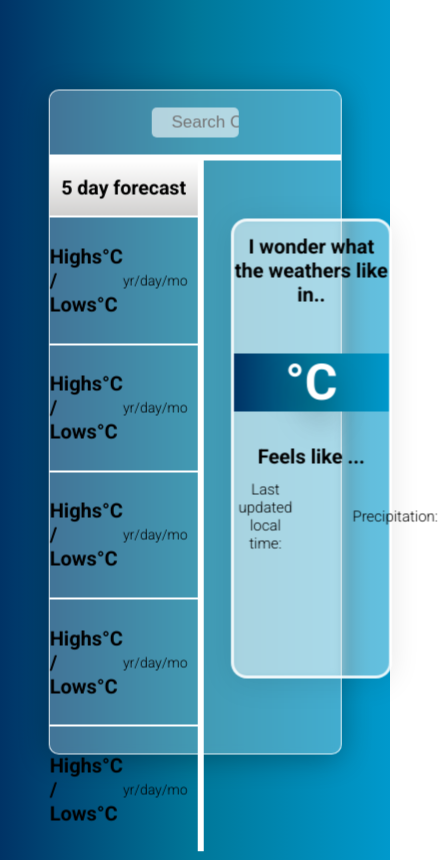
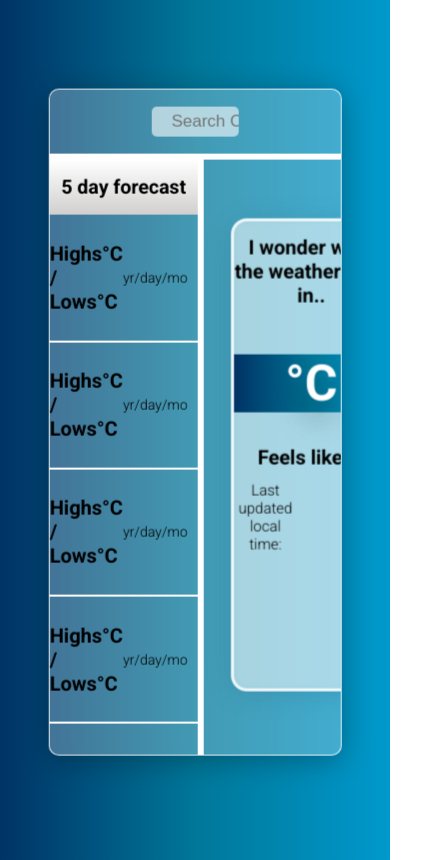
Before and after one commit to GeorgeFlood/weatherApp-react, a React (Create React App) app: page / in a window 390 px wide. Shown: the whole page, 438 px wide, since content can reach past the window. Built offline with nearby package versions, Linux system fonts and the light colour scheme.

Commit message:
trying to fix responsive behaviour

```diff
--- a/src/scss/_forcast.scss
+++ b/src/scss/_forcast.scss
@@ -1,7 +1,8 @@
 .forcastContainer {
   display: flex;
   flex: 70%;
-  height: 57.5rem;
+  // height: 57.5rem;
+  height: 70vh;
 }
 
 .forcast-card {
--- a/src/scss/_layout.scss
+++ b/src/scss/_layout.scss
@@ -28,17 +28,13 @@ body {
   top: 50%;
   left: 50%;
   transform: translate(-50%, -50%);
-  width: 75%;
-  height: 78.8%;
+  width: 75vw;
+  height: 79vh;
   background: rgba(255, 255, 255, 0.26);
   border-radius: 10px;
   box-shadow: 0 4px 30px rgba(0, 0, 0, 0.3);
   backdrop-filter: blur(5px);
   -webkit-backdrop-filter: blur(5px);
   border: 1px solid rgba(255, 255, 255, 0.84);
-
-  @include respond(big-desk) {
-    width: 65%;
-    height: 80rem;
-  }
+  overflow: hidden;
 }
--- a/src/scss/_weatherInfo.scss
+++ b/src/scss/_weatherInfo.scss
@@ -9,23 +9,12 @@
   text-align: center;
   font-size: 1.3rem;
   width: 100%;
-
-  &::after {
-    content: "";
-    position: relative;
-    height: 50rem;
-    width: 50rem;
-    background-color: red;
-    color: red;
-    top: 0;
-    left: 0;
-  }
 }
 
 .weatherInfoContainer {
   display: flex;
   flex-direction: column;
-  justify-content: space-around;
+  justify-content: space-between;
   background-color: none;
   border-right: 6px solid #ffffff;
   flex: 30%;
@@ -52,8 +41,8 @@
     transition: all ease-in-out 0.2s;
   }
 
-  &:not(:first-child) {
-    border-top: 2px solid #ffffff;
+  &:not(:last-child) {
+    border-bottom: 2px solid #ffffff;
   }
 
   &:hover {
--- a/src/styles/main.css
+++ b/src/styles/main.css
@@ -28,20 +28,15 @@ body {
   top: 50%;
   left: 50%;
   transform: translate(-50%, -50%);
-  width: 75%;
-  height: 78.8%;
+  width: 75vw;
+  height: 79vh;
   background: rgba(255, 255, 255, 0.26);
   border-radius: 10px;
   box-shadow: 0 4px 30px rgba(0, 0, 0, 0.3);
   backdrop-filter: blur(5px);
   -webkit-backdrop-filter: blur(5px);
   border: 1px solid rgba(255, 255, 255, 0.84);
-}
-@media (min-width: 112.5em) {
-  .container {
-    width: 65%;
-    height: 80rem;
-  }
+  overflow: hidden;
 }
 
 .searchContainer {
@@ -87,7 +82,7 @@ form {
 .forcastContainer {
   display: flex;
   flex: 70%;
-  height: 57.5rem;
+  height: 70vh;
 }
 
 .forcast-card {
@@ -192,21 +187,11 @@ form {
   font-size: 1.3rem;
   width: 100%;
 }
-.infoBox::after {
-  content: "";
-  position: relative;
-  height: 50rem;
-  width: 50rem;
-  background-color: red;
-  color: red;
-  top: 0;
-  left: 0;
-}
 
 .weatherInfoContainer {
   display: flex;
   flex-direction: column;
-  justify-content: space-around;
+  justify-content: space-between;
   background-color: none;
   border-right: 6px solid #ffffff;
   flex: 30%;
@@ -228,8 +213,8 @@ form {
   padding-right: 1rem;
   transition: all ease-in-out 0.2s;
 }
-.info-col:not(:first-child) {
-  border-top: 2px solid #ffffff;
+.info-col:not(:last-child) {
+  border-bottom: 2px solid #ffffff;
 }
 .info-col:hover {
   background-color: #007799;
```
Also changed, not shown: 1 other file (tests, documents, lock files or other folders).
